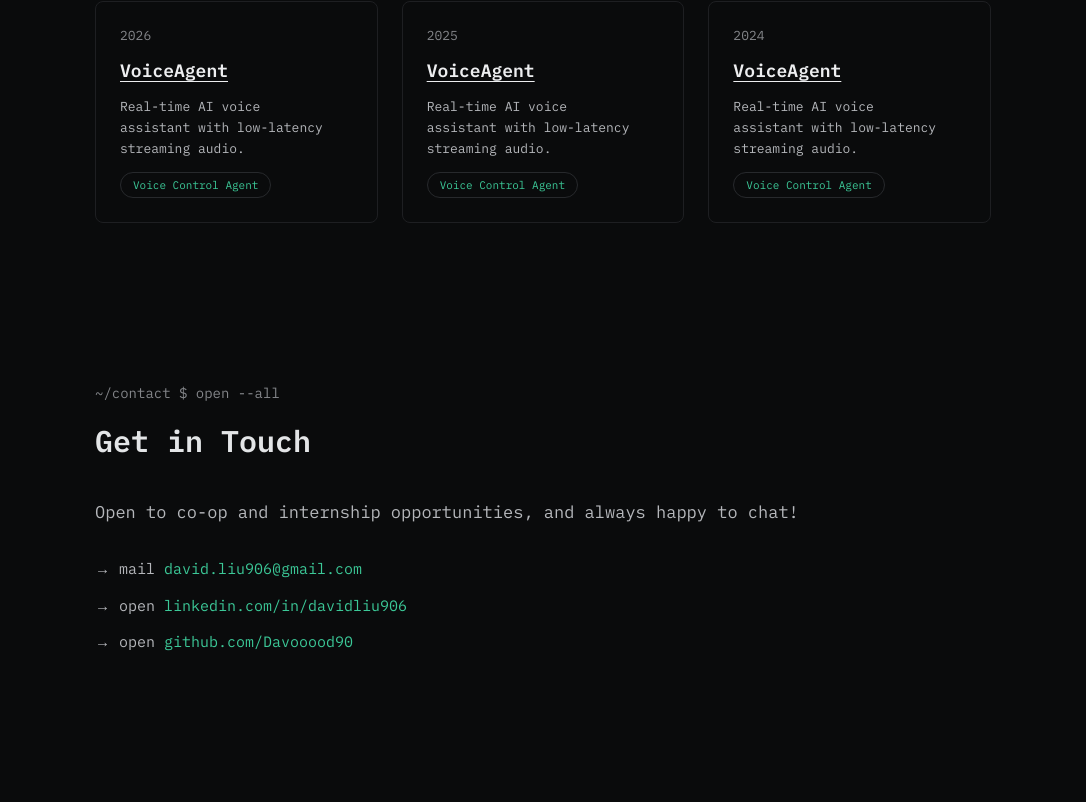
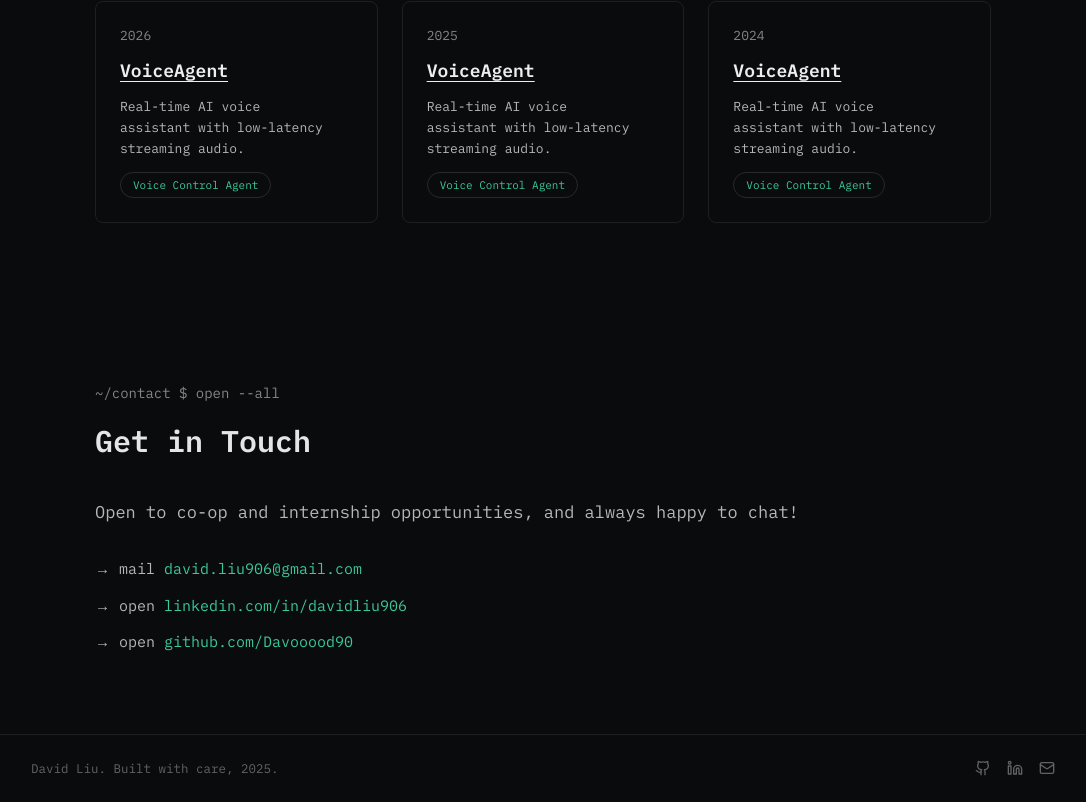
Before and after one commit to Davooood90/Portfolio, a Next.js app: page / in a window 1280 px wide. Shown: the part 1309-2111 px from the top of the page, without its empty margins (97-1183 px from the left). Before the commit the page ends 2043 px from the top, so only its background shows below. Built offline with nearby package versions, Linux system fonts and the light colour scheme.

Commit message:
included simple footer

```diff
--- a/src/app/layout.tsx
+++ b/src/app/layout.tsx
@@ -2,6 +2,7 @@ import type { Metadata } from "next";
 import { IBM_Plex_Mono, IBM_Plex_Sans } from "next/font/google";
 import { ThemeProvider } from "@/components/theme-provider";
 import Navbar from "@/components/navbar";
+import Footer from "@/components/footer";
 
 import "./globals.css";
 
@@ -58,6 +59,7 @@ export default function RootLayout({
         >
           <Navbar />
           {children}
+          <Footer />
         </ThemeProvider>
       </body>
     </html>
--- /dev/null
+++ b/src/components/footer.tsx
@@ -0,0 +1,92 @@
+function GithubIcon() {
+  return (
+    <svg
+      viewBox="0 0 24 24"
+      fill="none"
+      stroke="currentColor"
+      strokeWidth="2"
+      strokeLinecap="round"
+      strokeLinejoin="round"
+      className="h-4 w-4"
+    >
+      <path d="M15 22v-4a4.8 4.8 0 0 0-1-3.5c3 0 6-2 6-5.5.08-1.25-.27-2.48-1-3.5.28-1.15.28-2.35 0-3.5 0 0-1 0-3 1.5a13.38 13.38 0 0 0-8 0C6 2 5 2 5 2c-.3 1.15-.3 2.35 0 3.5A5.4 5.4 0 0 0 4 9c0 3.5 3 5.5 6 5.5a4.8 4.8 0 0 0-1 3.5v4" />
+      <path d="M9 18c-4.51 2-5-2-7-2" />
+    </svg>
+  );
+}
+
+function LinkedinIcon() {
+  return (
+    <svg
+      viewBox="0 0 24 24"
+      fill="none"
+      stroke="currentColor"
+      strokeWidth="2"
+      strokeLinecap="round"
+      strokeLinejoin="round"
+      className="h-4 w-4"
+    >
+      <path d="M16 8a6 6 0 0 1 6 6v7h-4v-7a2 2 0 0 0-2-2 2 2 0 0 0-2 2v7h-4v-7a6 6 0 0 1 6-6z" />
+      <rect width="4" height="12" x="2" y="9" />
+      <circle cx="4" cy="4" r="2" />
+    </svg>
+  );
+}
+
+function MailIcon() {
+  return (
+    <svg
+      viewBox="0 0 24 24"
+      fill="none"
+      stroke="currentColor"
+      strokeWidth="2"
+      strokeLinecap="round"
+      strokeLinejoin="round"
+      className="h-4 w-4"
+    >
+      <rect width="20" height="16" x="2" y="4" rx="2" />
+      <path d="m22 7-8.97 5.7a1.94 1.94 0 0 1-2.06 0L2 7" />
+    </svg>
+  );
+}
+
+const socials = [
+  { label: "GitHub", href: "https://github.com/Davooood90", Icon: GithubIcon },
+  {
+    label: "LinkedIn",
+    href: "https://linkedin.com/in/davidliu906",
+    Icon: LinkedinIcon,
+  },
+  { label: "Email", href: "mailto:david.liu906@gmail.com", Icon: MailIcon },
+];
+
+export default function Footer() {
+  const year = new Date().getFullYear();
+
+  return (
+    <footer className="border-t border-border px-8 py-6 font-mono">
+      <div className="mx-auto flex max-w-5xl flex-col items-center gap-4 sm:flex-row sm:justify-between">
+        <p className="text-[12.5px] text-text-faint">
+          David Liu. Built with care, {year}.
+        </p>
+        <div className="flex items-center gap-4">
+          {socials.map(({ label, href, Icon }) => {
+            const isExternal = href.startsWith("http");
+            return (
+              <a
+                key={label}
+                href={href}
+                target={isExternal ? "_blank" : undefined}
+                rel={isExternal ? "noopener noreferrer" : undefined}
+                aria-label={label}
+                className="text-text-faint transition-colors hover:text-accent"
+              >
+                <Icon />
+              </a>
+            );
+          })}
+        </div>
+      </div>
+    </footer>
+  );
+}
```
